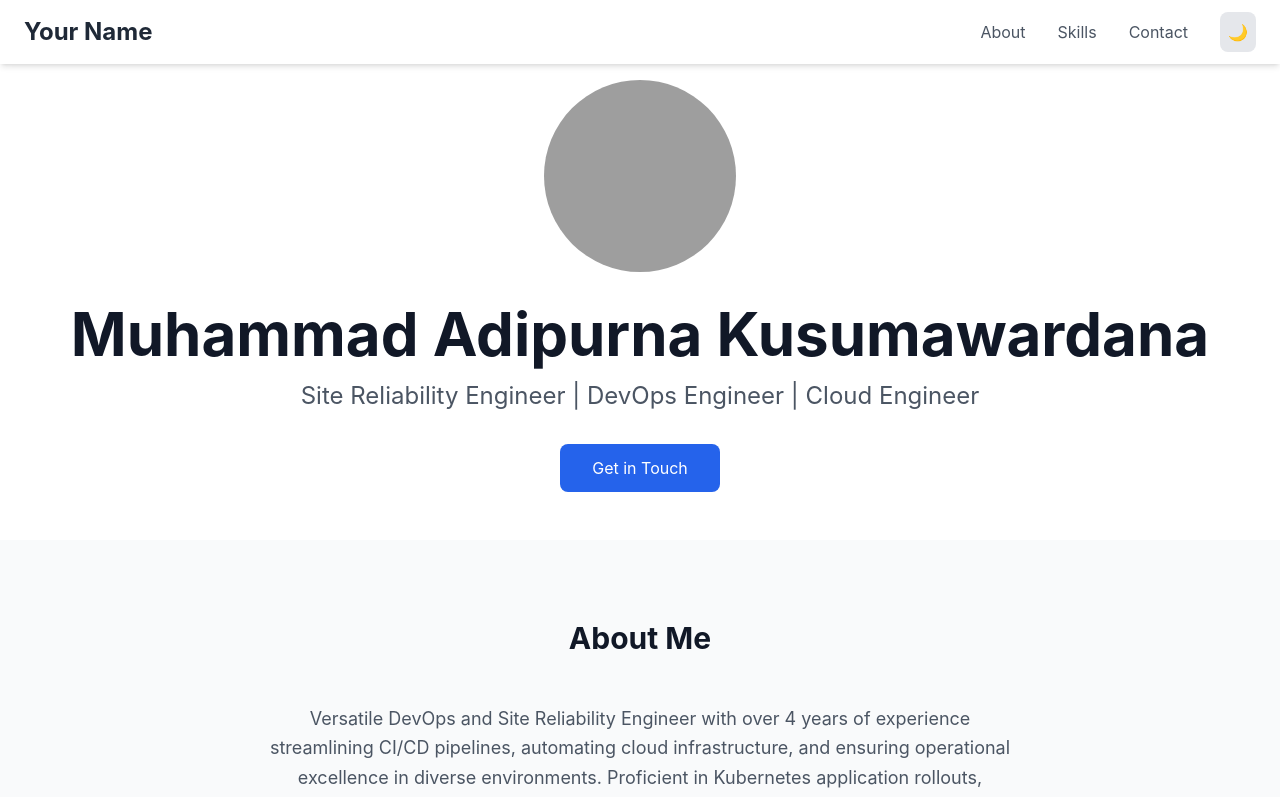
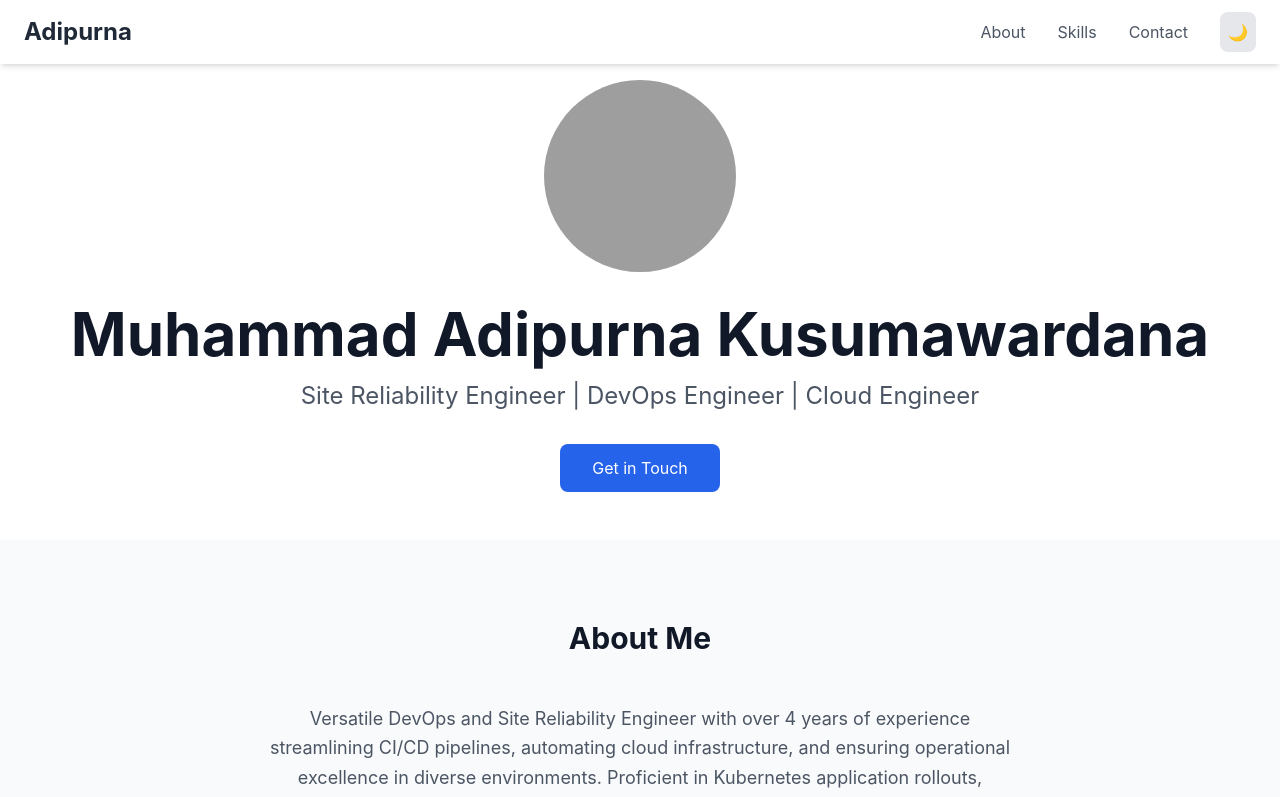
Before and after one commit to adipurnamk/landing-page, a React (Vite) app: page / in a window 1280 px wide. Shown: the top 797 px of the page. Built offline with nearby package versions, Linux system fonts and the light colour scheme; grey boxes are pictures that could not be loaded.

Commit message:
Update branding in index.html and Header component to reflect new name "Adipurna" for the landing page.

```diff
--- a/index.html
+++ b/index.html
@@ -4,7 +4,7 @@
     <meta charset="UTF-8" />
     <link rel="icon" type="image/svg+xml" href="/vite.svg" />
     <meta name="viewport" content="width=device-width, initial-scale=1.0" />
-    <title>Your Name - Portfolio</title>
+    <title>Adipurna - Landing Page</title>
   </head>
   <body>
     <div id="root"></div>
--- a/src/components/Header.tsx
+++ b/src/components/Header.tsx
@@ -13,7 +13,7 @@ const Header = ({ darkMode, setDarkMode }: HeaderProps) => {
       <nav className="container mx-auto px-6 py-3">
         <div className="flex items-center justify-between">
           <div className="text-2xl font-bold text-gray-800 dark:text-white">
-            Your Name
+            Adipurna
           </div>
 
           <div className="hidden md:flex items-center space-x-8">
```
